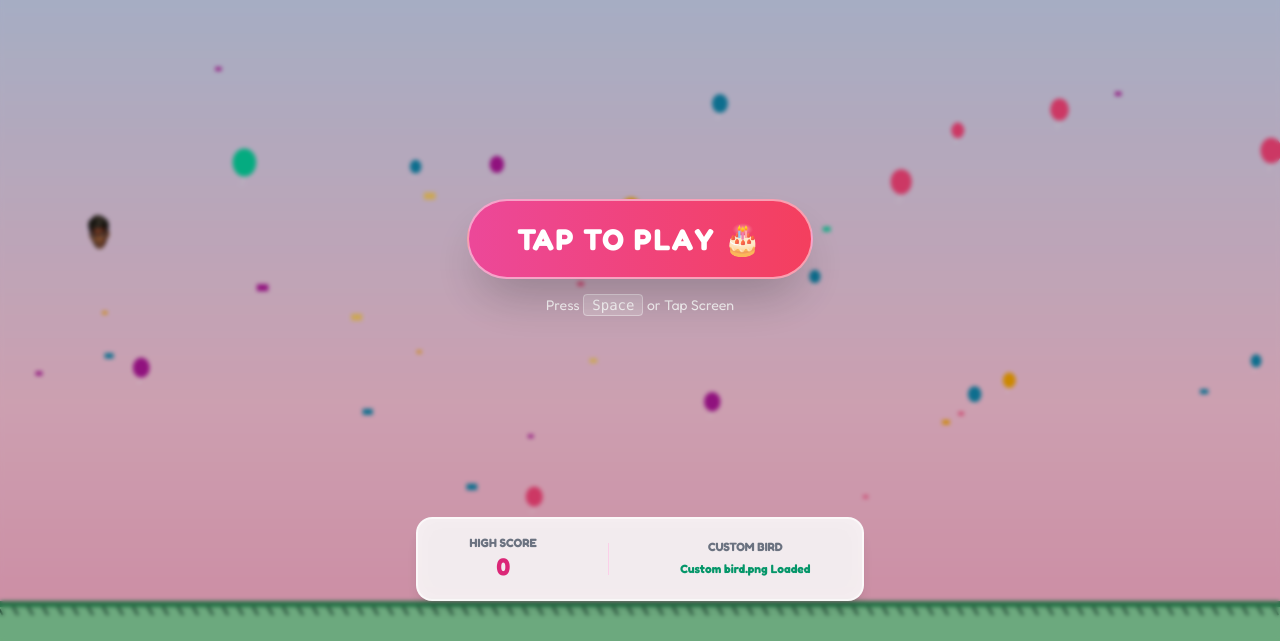
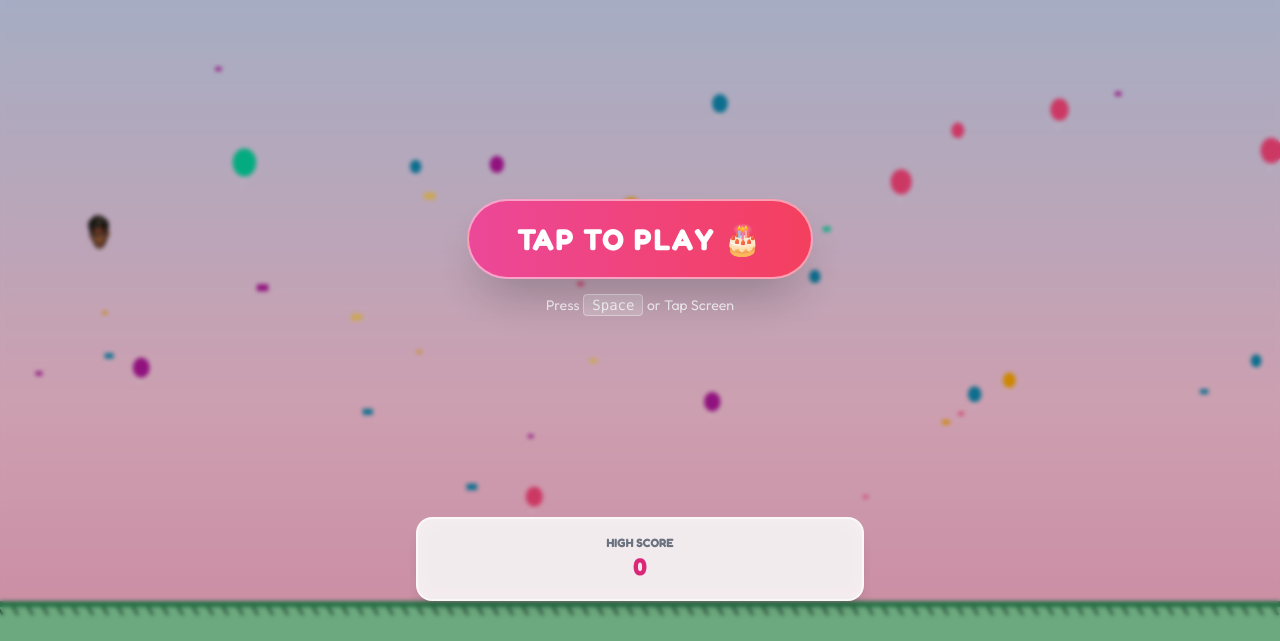
Before and after one commit to quizy7903-hue/worksheet, a website: page abhi-bird.html in a window 1280 px wide. Shown: the part 159-800 px from the top of the page. Drawn offline with nearby package versions, Linux system fonts and the light colour scheme.

Commit message:
Update abhi-bird.html

```diff
--- a/abhi-bird.html
+++ b/abhi-bird.html
@@ -88,11 +88,8 @@
                     <span class="text-xs text-gray-500 font-bold block uppercase">High Score</span>
                     <span id="bestScoreStart" class="text-2xl font-bold text-pink-600">0</span>
                 </div>
-                <div class="h-8 w-px bg-pink-200"></div>
-                <div>
-                    <span class="text-xs text-gray-500 font-bold block uppercase">Custom Bird</span>
-                    <span id="birdStatus" class="text-xs font-bold text-emerald-600">Loaded / Fallback</span>
-                </div>
+
+
             </div>
         </div>
 <div id="settingsModal" class="absolute inset-0 z-30 hidden flex-col items-center justify-center p-4 bg-black/50 backdrop-blur-sm">
@@ -218,7 +215,7 @@
         const finalScore = document.getElementById('finalScore');
         const bestScore = document.getElementById('bestScore');
         const bestScoreStart = document.getElementById('bestScoreStart');
-        const birdStatus = document.getElementById('birdStatus');
+
 
         const highScoreEntry = document.getElementById('highScoreEntry');
         const playerNameInput = document.getElementById('playerNameInput');
@@ -407,13 +404,12 @@
             assets.birdImg.src = 'bird.png';
             assets.birdImg.onload = () => {
                 assets.birdLoaded = true;
-                birdStatus.innerText = 'Custom bird.png Loaded';
-                birdStatus.className = 'text-xs font-bold text-emerald-600';
+
+
             };
             assets.birdImg.onerror = () => {
                 assets.birdLoaded = false;
-                birdStatus.innerText = 'Default Canvas Bird';
-                birdStatus.className = 'text-xs font-bold text-pink-600';
+
             };
 
             assets.bgImg.src = 'background.png';
@@ -429,8 +425,7 @@
                 reader.onload = (event) => {
                     assets.birdImg.src = event.target.result;
                     assets.birdLoaded = true;
-                    birdStatus.innerText = 'Uploaded Custom Bird';
-                    birdStatus.className = 'text-xs font-bold text-emerald-600';
+
                 };
                 reader.readAsDataURL(file);
             }
```
